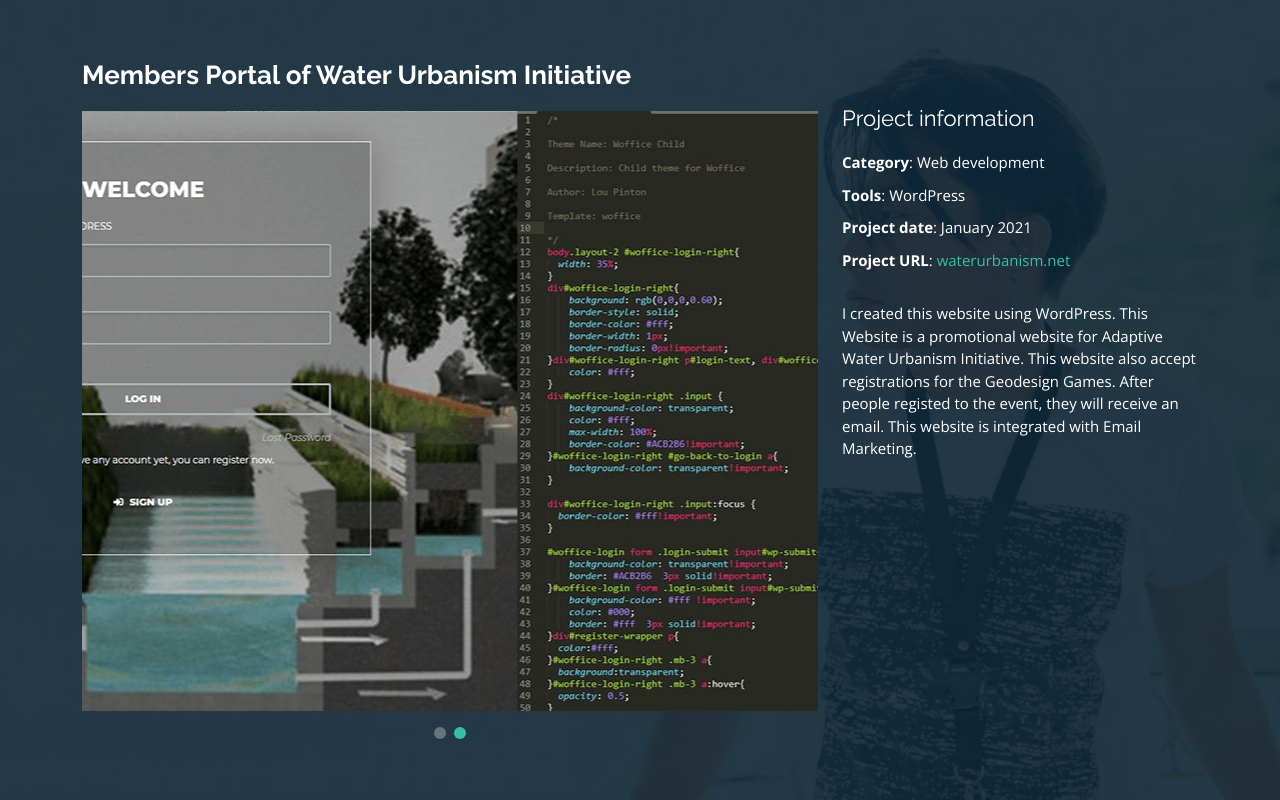
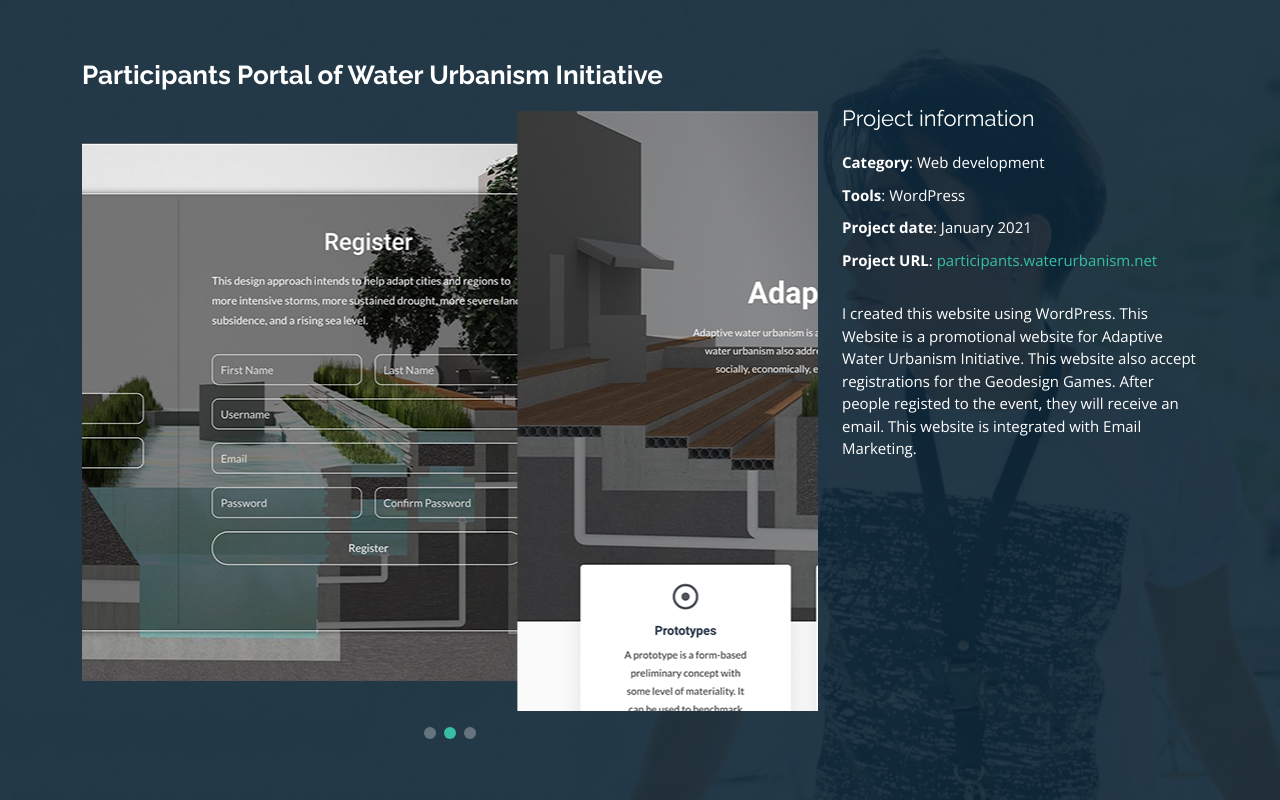
Before and after one commit to loupinton/loupinton.github.io, a plain HTML site: page portfolio-memberswaterurbanism.html in a window 1280 px wide. Drawn offline with nearby package versions, Linux system fonts and the light colour scheme.

Commit message:
portfolio updated

```diff
--- a/portfolio-memberswaterurbanism.html
+++ b/portfolio-memberswaterurbanism.html
@@ -46,17 +46,20 @@
                 <div class="row">
 
                     <div class="col-lg-8">
-            <h2 class="portfolio-title">Members Portal of Water Urbanism Initiative</h2>
+                        <h2 class="portfolio-title">Participants Portal of Water Urbanism Initiative</h2>
 
                         <div class="portfolio-details-slider swiper-container">
                             <div class="swiper-wrapper align-items-center">
 
                                 <div class="swiper-slide">
-                  <img src="assets/img/portfolio/MembersWaterUrbanism.png" alt="">
+                                    <img src="assets/img/portfolio/participants_login.png" alt="">
                                 </div>
 
                                 <div class="swiper-slide">
-                  <img src="assets/img/portfolio/MembersWaterUrbanism.jpg" alt="">
+                                    <img src="assets/img/portfolio/participants_homepage.png" alt="">
+                                </div>
+                                <div class="swiper-slide">
+                                    <img src="assets/img/portfolio/participants_courses.png" alt="">
                                 </div>
 
 
@@ -72,20 +75,23 @@
                             <li><strong>Category</strong>: Web development</li>
                             <li><strong>Tools</strong>: WordPress</li>
                             <li><strong>Project date</strong>: January 2021</li>
-              <li><strong>Project URL</strong>: <a href="https://waterurbanism.net/" target="_blank">waterurbanism.net</a></li>
+                            <li><strong>Project URL</strong>: <a href="https://participants.waterurbanism.net/login/" target="_blank">participants.waterurbanism.net</a></li>
                         </ul>
 
                         <p>
-              I created this website using WordPress. This Website is a promotional website for Adaptive Water Urbanism Initiative. This website also accept registrations for the Geodesign Games. After people registed to the event, they will receive an email. This website is integrated with Email Marketing.
+                            I created this website using WordPress. This Website is a promotional website for Adaptive Water Urbanism Initiative. This website also accept registrations for the Geodesign Games. After people registed to the event, they will receive an email. This
+                            website is integrated with Email Marketing.
                         </p>
                     </div>
 
                 </div>
 
             </div>
-    </div><!-- End Portfolio Details -->
+        </div>
+        <!-- End Portfolio Details -->
 
-  </main><!-- End #main -->
+    </main>
+    <!-- End #main -->
 
     <div class="credits">
         <!-- All the links in the footer should remain intact. -->
```
Also changed, not shown: index.html (+3 -3 lines), assets/img/portfolio/participants_courses.png (added), assets/img/portfolio/participants_homepage.png (added), assets/img/portfolio/participants_login.png (added). Lines whose indentation alone changed are shown as unchanged.
